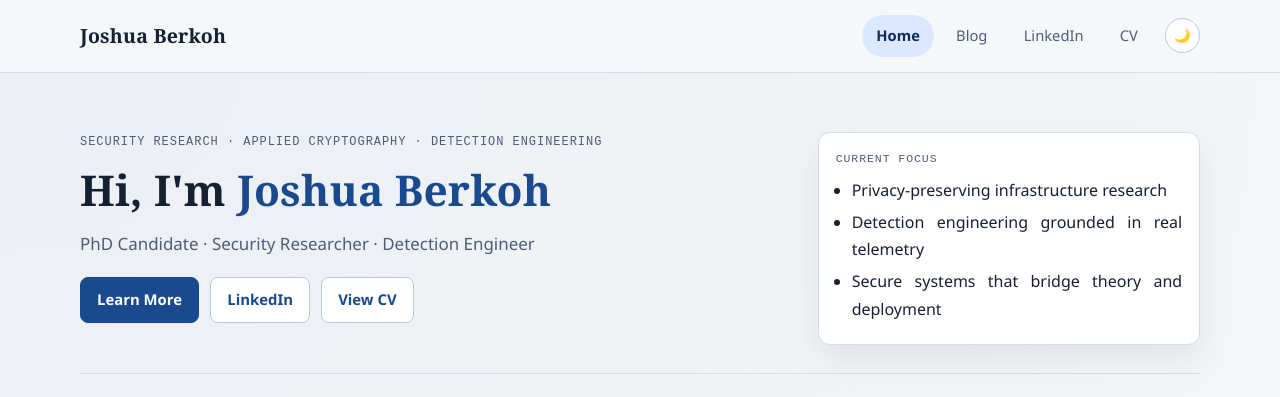
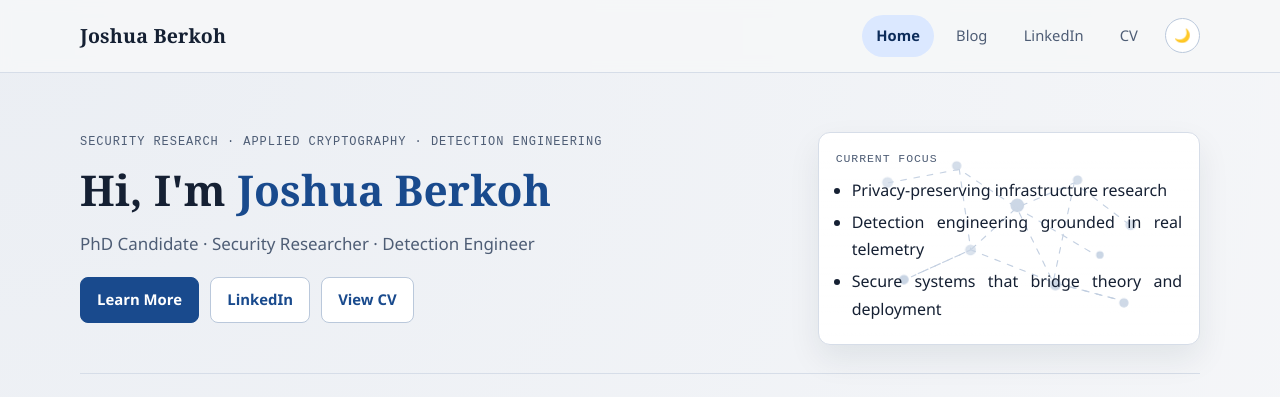
Before and after one commit to joshberk/joshberk.github.io, a Jekyll site: the page built from index.md, in a window 1280 px wide. Shown: the top 397 px of the page. Built offline with Jekyll 4.4.1, drawn with Linux system fonts in a browser that asks for light colours.

Commit message:
Add subtle network-science hero animation

```diff
--- a/assets/css/style.scss
+++ b/assets/css/style.scss
@@ -246,8 +246,60 @@ li,
 }
 
 .hero-panel {
+  position: relative;
+  overflow: hidden;
   padding: 1rem 1.05rem;
   box-shadow: var(--shadow);
+}
+
+.hero-network {
+  position: absolute;
+  inset: 0;
+  pointer-events: none;
+  opacity: 0.58;
+}
+
+.hero-network::after {
+  content: "";
+  position: absolute;
+  inset: 0;
+  background: linear-gradient(180deg, rgba(255, 255, 255, 0.15), rgba(255, 255, 255, 0));
+}
+
+.hero-network-svg {
+  width: 100%;
+  height: 100%;
+  display: block;
+}
+
+.network-edges path {
+  fill: none;
+  stroke: color-mix(in srgb, var(--accent) 26%, var(--line-strong));
+  stroke-width: 1.2;
+  stroke-linecap: round;
+  stroke-dasharray: 6 8;
+  animation: networkShift 18s linear infinite;
+}
+
+.network-nodes circle {
+  fill: color-mix(in srgb, var(--accent) 42%, var(--surface));
+  stroke: color-mix(in srgb, var(--surface) 55%, var(--accent));
+  stroke-width: 1.2;
+  animation: networkPulse 6.5s ease-in-out infinite;
+  transform-origin: center;
+}
+
+.network-nodes circle:nth-child(2n) {
+  animation-delay: 1.2s;
+}
+
+.network-nodes circle:nth-child(3n) {
+  animation-delay: 2.1s;
+}
+
+.hero-panel > *:not(.hero-network) {
+  position: relative;
+  z-index: 1;
 }
 
 .hero-panel-label,
@@ -924,6 +976,29 @@ footer p {
   }
 }
 
+@keyframes networkPulse {
+  0%,
+  100% {
+    opacity: 0.68;
+    transform: scale(1);
+  }
+
+  50% {
+    opacity: 1;
+    transform: scale(1.08);
+  }
+}
+
+@keyframes networkShift {
+  from {
+    stroke-dashoffset: 0;
+  }
+
+  to {
+    stroke-dashoffset: -84;
+  }
+}
+
 .post-card {
   animation: fadeInUp 0.35s ease both;
 }
--- a/index.md
+++ b/index.md
@@ -16,6 +16,30 @@ title: Home
       </div>
     </div>
     <aside class="hero-panel">
+      <div class="hero-network" aria-hidden="true">
+        <svg viewBox="0 0 320 220" class="hero-network-svg" role="presentation">
+          <g class="network-edges">
+            <path d="M34 52 L108 38 L168 78 L228 52 L286 96" />
+            <path d="M58 150 L120 122 L168 78 L206 156 L274 174" />
+            <path d="M108 38 L120 122 L58 150" />
+            <path d="M228 52 L206 156 L274 174" />
+            <path d="M120 122 L206 156" />
+            <path d="M168 78 L248 126" />
+          </g>
+          <g class="network-nodes">
+            <circle cx="34" cy="52" r="5" />
+            <circle cx="108" cy="38" r="4" />
+            <circle cx="168" cy="78" r="6" />
+            <circle cx="228" cy="52" r="4" />
+            <circle cx="286" cy="96" r="5" />
+            <circle cx="58" cy="150" r="4" />
+            <circle cx="120" cy="122" r="5" />
+            <circle cx="206" cy="156" r="5" />
+            <circle cx="248" cy="126" r="3" />
+            <circle cx="274" cy="174" r="4" />
+          </g>
+        </svg>
+      </div>
       <p class="hero-panel-label">Current Focus</p>
       <ul class="hero-panel-list">
         <li>Privacy-preserving infrastructure research</li>
```
